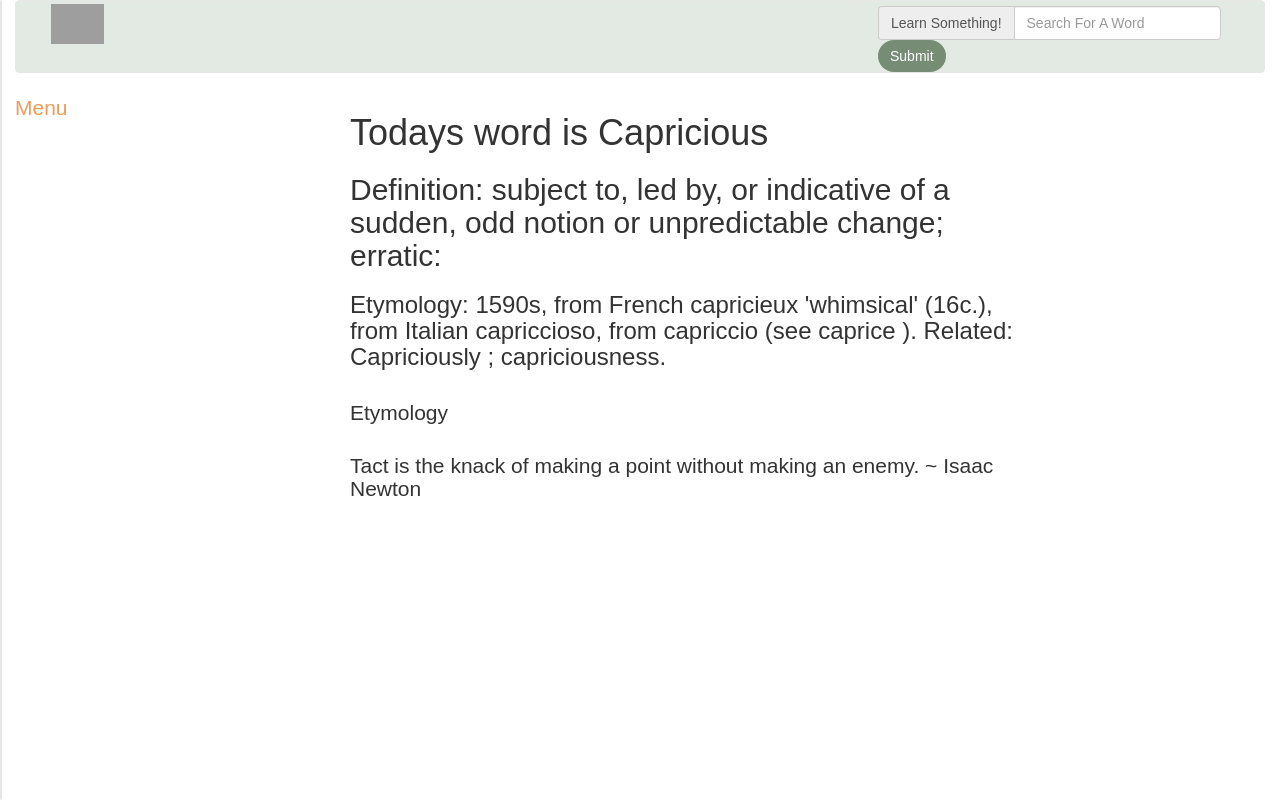
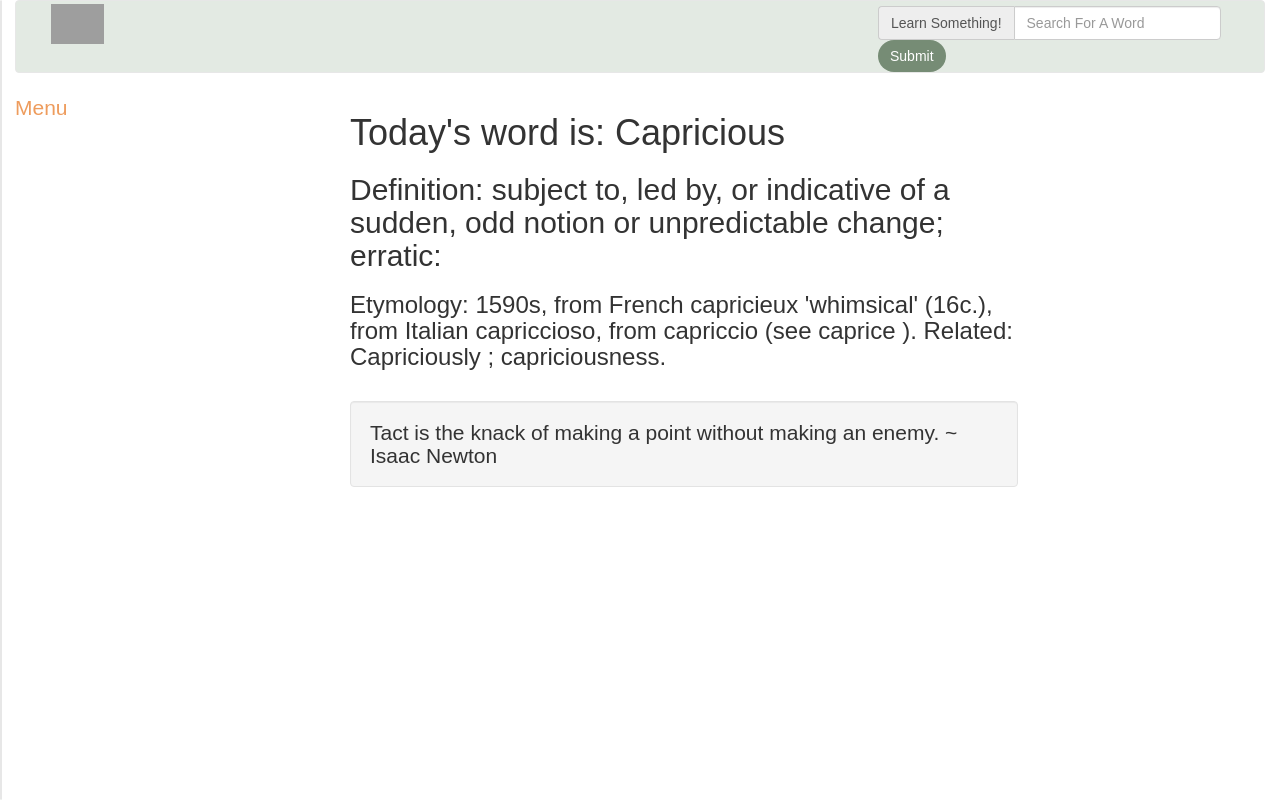
Before and after one commit to CaseyTM/WordWorms, a React (Create React App) app: page / in a window 1280 px wide. Built offline with nearby package versions, Linux system fonts and the light colour scheme; grey boxes are pictures that could not be loaded.

Commit message:
Styling components

```diff
--- a/src/Components/App.css
+++ b/src/Components/App.css
@@ -91,6 +91,11 @@ nav img{
   font-weight: 300;
   font-size: 1.5em;
 }
+
+.wod{
+  font-weight: 300;
+}
+
 .navbar-right{
   margin-top: 5px;
 }
--- a/src/Components/Home.js
+++ b/src/Components/Home.js
@@ -13,7 +13,6 @@ class Home extends Component{
 		return(
 			<div className="col-sm-9">
 				<WordOfTheDay />
-				<Etymology />
 				<RandomQuote />
 
 			</div>
--- a/src/Components/RandomQuote.js
+++ b/src/Components/RandomQuote.js
@@ -7,7 +7,7 @@ class RandomQuote extends Component {
 	render() {
 		return (
 				<div className="col-sm-9">
-					<h1 className="searchWord">{fullQuote}</h1>
+					<h1 className="searchWord well">{fullQuote}</h1>
 				</div>
 		)
 	}
--- a/src/Components/SearchWord.js
+++ b/src/Components/SearchWord.js
@@ -95,7 +95,7 @@ class SearchWord extends Component{
 		// need to generate a URL based on the word
 
 		return(
-			<div>
+			<div className="col-xs-12">
 				<h1 className="searchWord"> Word: </h1>
 				<p>{this.state.word} </p>
 
--- a/src/Components/WordOfTheDay.js
+++ b/src/Components/WordOfTheDay.js
@@ -5,9 +5,9 @@ class WordOfTheDay extends Component {
     render() {
         return (
                 <div className="col-sm-9">
-                    <h1>Todays word is {wordForToday.word} </h1>
-                    <h2>Definition: {wordForToday.definition} </h2>
-                    <h3>Etymology: {wordForToday.etymology} </h3>
+                    <h1 className="wod">Today's word is: {wordForToday.word} </h1>
+                    <h2 className="wod">Definition: {wordForToday.definition} </h2>
+                    <h3 className="wod">Etymology: {wordForToday.etymology} </h3>
                 </div>
         )
     }
```
